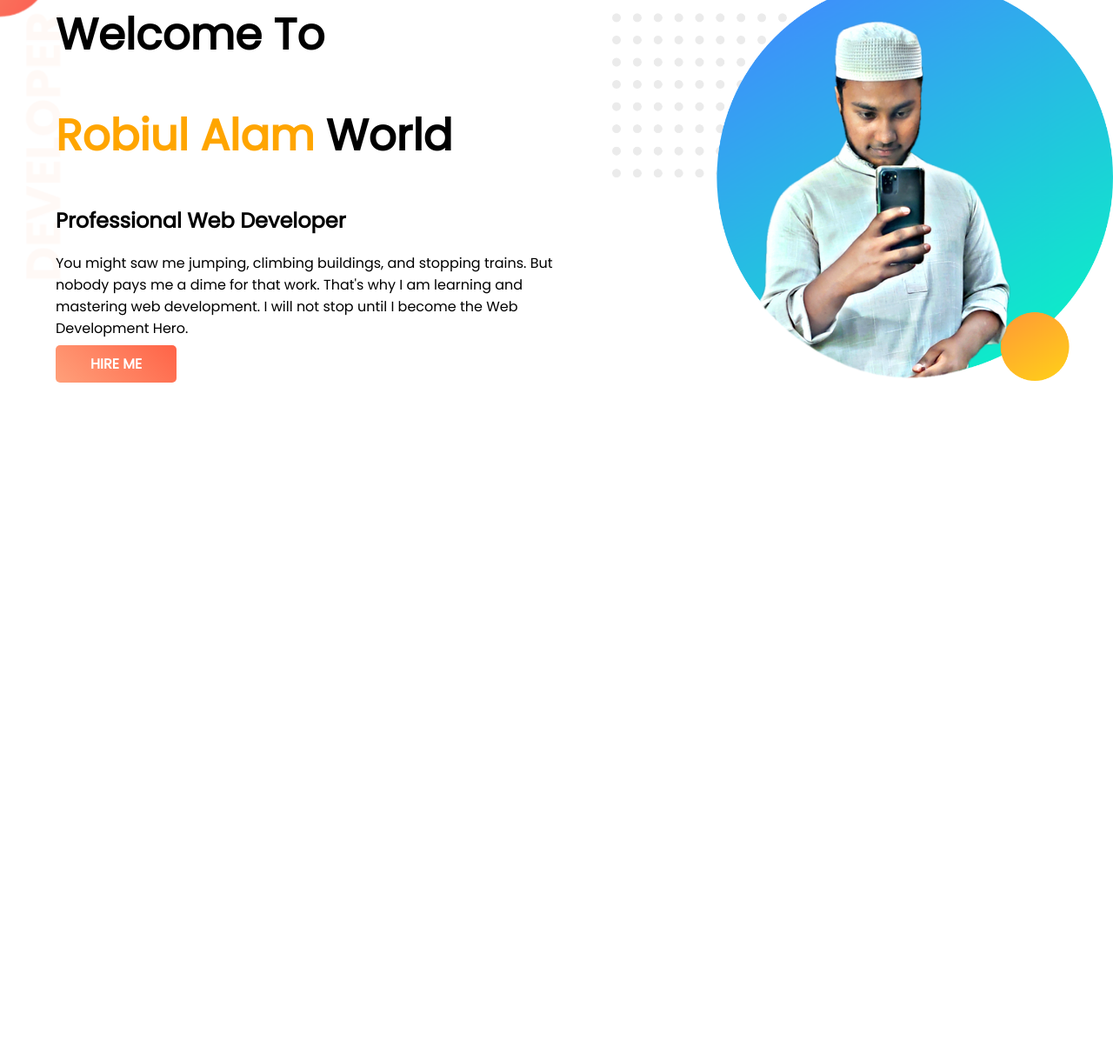
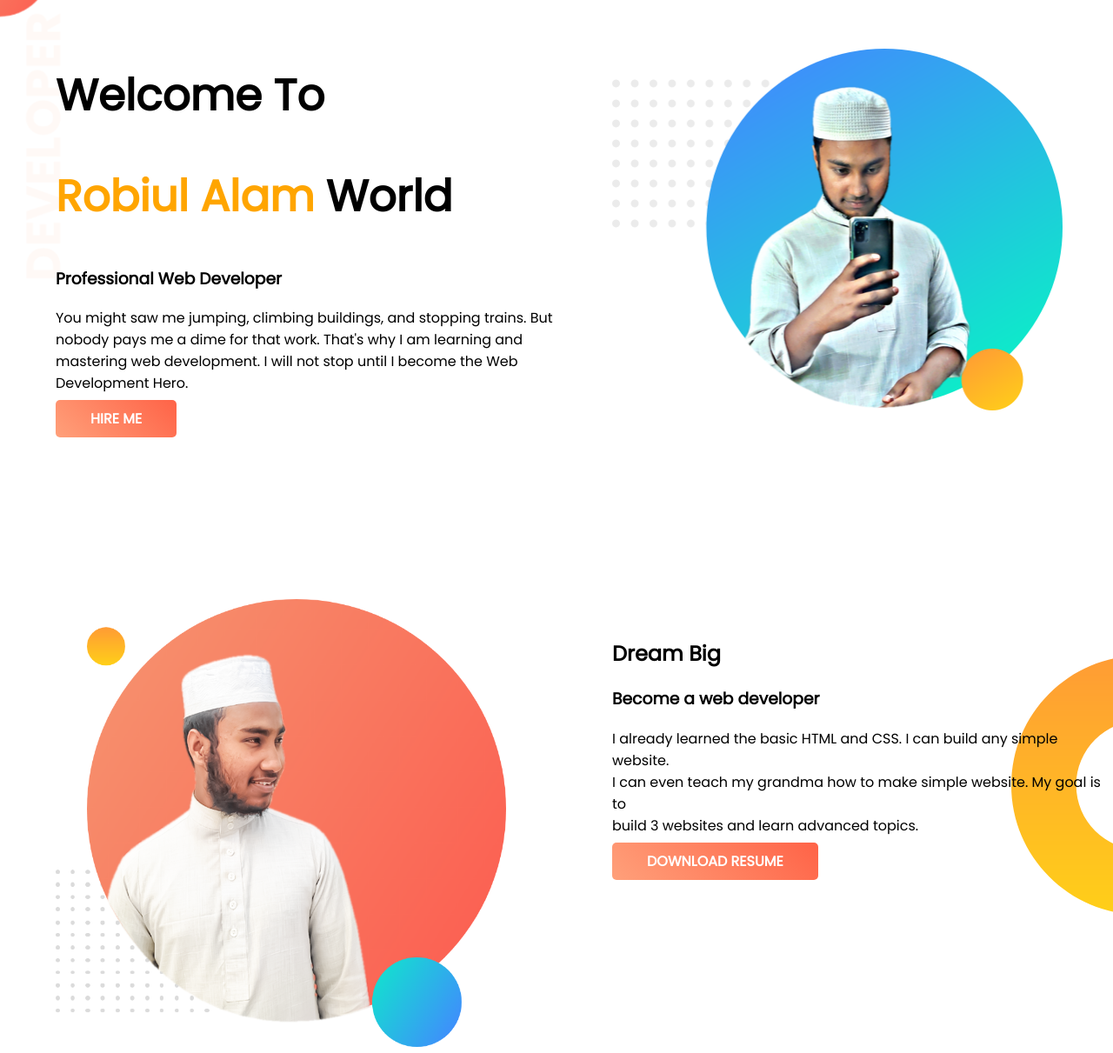
Before and after one commit to Robiulalam76/Robiul-portfolio, a plain HTML site: page index.html in a window 1280 px wide. Shown: the part 39-1250 px from the top of the page at 87% size. Before the commit the page ends 800 px from the top, so only its background shows below. Drawn offline with Linux system fonts and the light colour scheme.

Commit message:
dream big add

```diff
--- a/index.html
+++ b/index.html
@@ -17,7 +17,7 @@
         <div class="half-width">
             <h1>Welcome To</h1>
             <h1><span>Robiul Alam</span> World</h1>
-            <h2>Professional Web Developer</h2>
+            <h3>Professional Web Developer</h3>
             <p>You might saw me jumping, climbing buildings, and stopping trains. But nobody pays me a dime for that
                 work. That's why I am learning and mastering web development. I will not stop until I become the Web
                 Development Hero.</p>
@@ -27,6 +27,19 @@
             <img src="image/robiul-1.png" alt="">
         </div>
     </section>
+    <section class="dream-big">
+        <div class="half-width">
+            <img src="image/robiul-2.png" alt="">
+        </div>
+        <div class="half-width" id="text-down">
+            <h1>Dream Big</h1>
+            <h3>Become a web developer</h3>
+            <p>I already learned the basic HTML and CSS. I can build any simple website. <br>
+                I can even teach my grandma how to make simple website. My goal is to <br>
+                build 3 websites and learn advanced topics.</p>
+            <a class="link-button" target="_blank" href="">DOWNLOAD RESUME</a>
+        </div>
+    </section>
 
 </body>
 
--- a/style.css
+++ b/style.css
@@ -20,11 +20,12 @@ body {
 .half-width {
     width: 50%;
     padding-left: 5%;
+    margin-top: 70px;
 }
 
 .half-width img {
-    width: 100%;
-    padding-top: 15px;
+    width: 90%;
+    padding-top: 25px;
 }
 
 .half-width .link-button {
@@ -35,3 +36,15 @@ body {
     font-weight: 700;
     padding: 10px 40px;
 }
+
+.dream-big {
+    background-image: url(image/dream-bg.png);
+    background-repeat: no-repeat;
+    background-position: right;
+    margin-top: 100px;
+    display: flex;
+}
+
+#text-down {
+    padding-top: 50px;
+}
```
